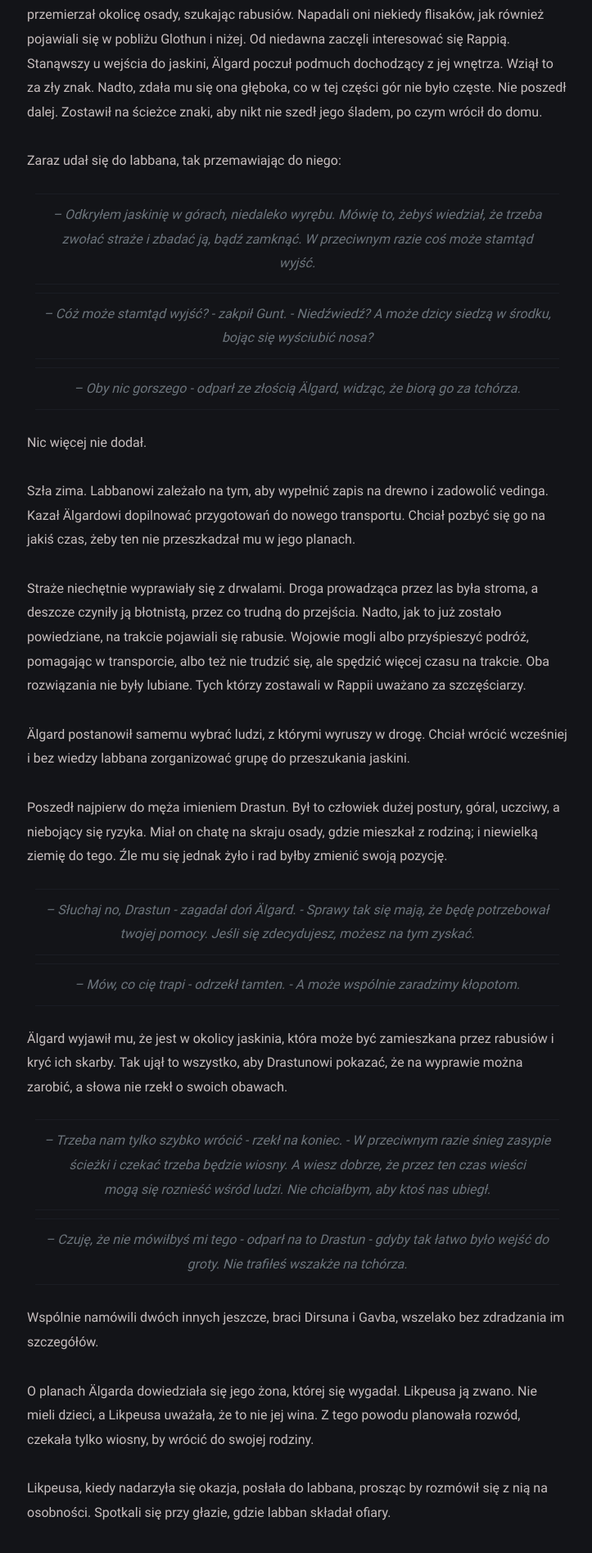
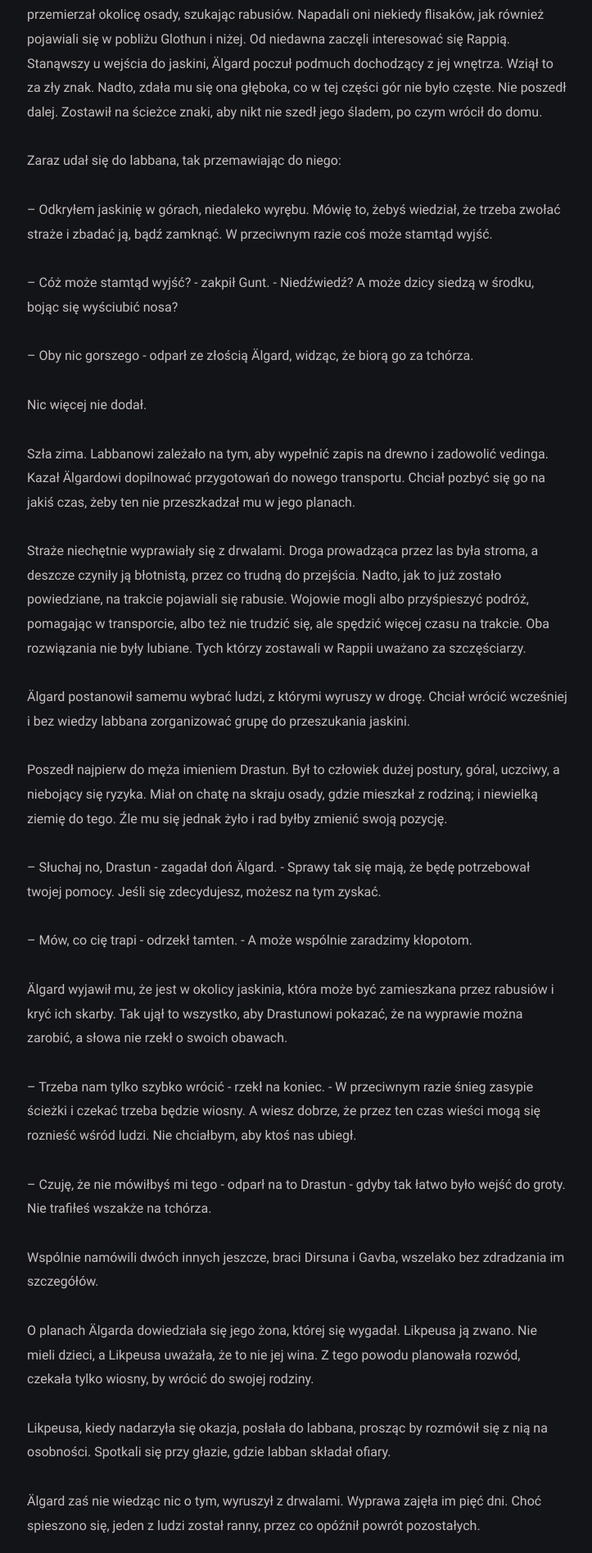
Before and after one commit to michalfoerster/michalfoerster.github.io, a Jekyll site: the page built from _posts/algard-i-vaitodre/2024-09-12-algard-i-vaitodre.md, in a window 1280 px wide. Shown: the part 925-2819 px from the top of the page at 82% size, without its empty margins (277-1000 px from the left). Built offline with Jekyll 4.4.1, drawn with Linux system fonts in a browser that asks for light colours.

```diff
--- a/_posts/algard-i-vaitodre/2024-09-12-algard-i-vaitodre.md
+++ b/_posts/algard-i-vaitodre/2024-09-12-algard-i-vaitodre.md
@@ -18,11 +18,11 @@ On to pierwszy trafił na ścieżkę prowadzącą do jaskini Rhukastar. Stało s
 
 Zaraz udał się do labbana, tak przemawiając do niego:
 
-> – Odkryłem jaskinię w górach, niedaleko wyrębu. Mówię to, żebyś wiedział, że trzeba zwołać straże i zbadać ją, bądź zamknąć. W przeciwnym razie coś może stamtąd wyjść.
+– Odkryłem jaskinię w górach, niedaleko wyrębu. Mówię to, żebyś wiedział, że trzeba zwołać straże i zbadać ją, bądź zamknąć. W przeciwnym razie coś może stamtąd wyjść.
 
-> – Cóż może stamtąd wyjść? - zakpił Gunt. - Niedźwiedź? A może dzicy siedzą w środku, bojąc się wyściubić nosa?
+– Cóż może stamtąd wyjść? - zakpił Gunt. - Niedźwiedź? A może dzicy siedzą w środku, bojąc się wyściubić nosa?
 
-> – Oby nic gorszego - odparł ze złością Älgard, widząc, że biorą go za tchórza.
+– Oby nic gorszego - odparł ze złością Älgard, widząc, że biorą go za tchórza.
 
 Nic więcej nie dodał.
 
@@ -34,15 +34,15 @@ Straże niechętnie wyprawiały się z drwalami. Droga prowadząca przez las by
 
 Poszedł najpierw do męża imieniem Drastun. Był to człowiek dużej postury, góral, uczciwy, a niebojący się ryzyka. Miał on chatę na skraju osady, gdzie mieszkał z rodziną; i niewielką ziemię do tego. Źle mu się jednak żyło i rad byłby zmienić swoją pozycję.
 
-> – Słuchaj no, Drastun - zagadał doń Älgard. - Sprawy tak się mają, że będę potrzebował twojej pomocy. Jeśli się zdecydujesz, możesz na tym zyskać.
+– Słuchaj no, Drastun - zagadał doń Älgard. - Sprawy tak się mają, że będę potrzebował twojej pomocy. Jeśli się zdecydujesz, możesz na tym zyskać.
 
-> – Mów, co cię trapi - odrzekł tamten. - A może wspólnie zaradzimy kłopotom.
+– Mów, co cię trapi - odrzekł tamten. - A może wspólnie zaradzimy kłopotom.
 
 Älgard wyjawił mu, że jest w okolicy jaskinia, która może być zamieszkana przez rabusiów i kryć ich skarby. Tak ujął to wszystko, aby Drastunowi pokazać, że na wyprawie można zarobić, a słowa nie rzekł o swoich obawach.
 
-> – Trzeba nam tylko szybko wrócić - rzekł na koniec. - W przeciwnym razie śnieg zasypie ścieżki i czekać trzeba będzie wiosny. A wiesz dobrze, że przez ten czas wieści mogą się roznieść wśród ludzi. Nie chciałbym, aby ktoś nas ubiegł.
+– Trzeba nam tylko szybko wrócić - rzekł na koniec. - W przeciwnym razie śnieg zasypie ścieżki i czekać trzeba będzie wiosny. A wiesz dobrze, że przez ten czas wieści mogą się roznieść wśród ludzi. Nie chciałbym, aby ktoś nas ubiegł.
 
-> – Czuję, że nie mówiłbyś mi tego - odparł na to Drastun - gdyby tak łatwo było wejść do groty. Nie trafiłeś wszakże na tchórza.
+– Czuję, że nie mówiłbyś mi tego - odparł na to Drastun - gdyby tak łatwo było wejść do groty. Nie trafiłeś wszakże na tchórza.
 
 Wspólnie namówili dwóch innych jeszcze, braci Dirsuna i Gavba, wszelako bez zdradzania im szczegółów.
 
@@ -56,7 +56,7 @@ Gunt, który też liczył na łupy, chciał ubiec Älgarda. Wziął sobie trzech
 
 Znalazłszy się przed jaskinią, tak Gunt rzekł do swoich ludzi:
 
-> – Jeśli siedzi tam jaki niedźwiedź, przepędzimy go ogniem. Stańcie tylko dzielnie, a nie bójcie się niczego.
+– Jeśli siedzi tam jaki niedźwiedź, przepędzimy go ogniem. Stańcie tylko dzielnie, a nie bójcie się niczego.
 
 Kazał zatem rozpalić ognisko u wejścia do groty, a potem rzucać rozpalone żagwie do jej wnętrza, licząc że w ten sposób wykurzy niedźwiedzia. Lecz wtem donośny ryk wydobył się z Rhukastar. Był tak silny, że zgasił nie tylko żagwie, ale i ognisko. Ludzie rozbiegli się po lesie, a niektórzy ze strachu stali się jakby bezrozumni.
 
@@ -68,11 +68,11 @@ Ci, którzy przeżyli, jęli szykować się do ucieczki. Nikt wszakże ze stra
 
 Gunt był wśród tych, którzy bali się wyjść na zewnątrz. Nie chciał ani rozmawiać z ludźmi, ani składać ofiar. Im usilniej dopominano się jego pomocy, tym bardziej krył się po kątach. Aż wreszcie wojowie siłą wyciągnęli go na podwórzec.
 
-> – Jeżeli nie chcesz słowa powiedzieć, zrezygnuj ze stanowiska - powiedział jeden z nich. - Niech kto inny przejmie władzę i postanowi, co robić.
+– Jeżeli nie chcesz słowa powiedzieć, zrezygnuj ze stanowiska - powiedział jeden z nich. - Niech kto inny przejmie władzę i postanowi, co robić.
 
 Mówił to mąż imieniem Divil, którego już wcześniej labban podejrzewał, że chętnie znalazłby się na jego miejscu. Przeto tak mu odpowiedział, mimo strachu, który ściskał mu wnętrzności:
 
-> – Zamilknij, Divilu. Dobrze wiem, co knujesz. Masz serce węża, skore do zdrady. Wyrzucili cię ze straży vedinga, boś zostawił towarzysza w walce. Tyleś wart!
+– Zamilknij, Divilu. Dobrze wiem, co knujesz. Masz serce węża, skore do zdrady. Wyrzucili cię ze straży vedinga, boś zostawił towarzysza w walce. Tyleś wart!
 
 Divil zaraz chciał rzucić się na labbana, zatrzymano go jednak. Na tym sprawa się skończyła, Gunt zaś nic więcej nie powiedział. Widząc, że nic nie wskórają, zaczęto radzić bez niego. Jedni mówili, że trzeba wyprowadzić ludzi z osady, inni zaś, żeby okopać się i kiedy potwór przyjdzie, zarzucić go pociskami, póki nie wyzionie ducha. W to wszakże mało kto wierzył. Widziano bowiem ciała i nikt nie wątpił, że nieprzyjaciela nie można łatwo pokonać.
 
@@ -81,35 +81,32 @@ Tak minęła większa część dnia. Kilku drwali uciekło, lecz większość ba
 ## Rozdział drugi
 Byli zaś dzicy, wiłowie, którzy mieszkali opodal, w ukrytej dolinie. Vudran zwała się niewiasta, która im przewodziła. Zaślubiona była dzikiemu imieniem Sasnir, który był myśliwym. On to pierwszy spośród swojego ludu ujrzał Girmigarsa sunącego przez las. Ruszył więc zaraz, by ostrzec pozostałych.
 
-*Girmigars opuścił leże,*
-
-*Krwi żądny krąży wśród ludzi.*
-
-*Mężowie opór chcą stawiać,*
-
-*Lecz do Bedubnis zmierzają.*
+*Girmigars opuścił leże,*<br>
+*Krwi żądny krąży wśród ludzi.*<br>
+*Mężowie opór chcą stawiać,*<br>
+*Lecz do Bedubnis zmierzają.*<br>
 
 Takie słowa wyrzekł Sasnir. Posłuchali go dzicy. Zebrawszy swój dobytek, zbiegli z doliny, kierując się ku wrzosowiskom Silirte. Kiedy wszak przyszło do Vudran, ta nie zgodziła się na ucieczkę:
 
-> – Widziałam w lesie glevanerów.
+– Widziałam w lesie glevanerów.
 
 Tak bowiem ona i jej lud nazywali ludzi z północy.
 
-> – To się zgadza - zgodził się Sasnir. - Lecz oni wybrali już swój los. Nie możemy nic uczynić, aby go zmienić, czy choćby poprawić. Nie ma też wśród nas kalvedarów.
+– To się zgadza - zgodził się Sasnir. - Lecz oni wybrali już swój los. Nie możemy nic uczynić, aby go zmienić, czy choćby poprawić. Nie ma też wśród nas kalvedarów.
 
 To rzekłszy, jął szykować się do drogi. Była zaś dolina między górami, gdzie rozlewał się staw Galaurs. Vudran udała się w tamto miejsce, nie mówiąc o tym Sasnirowi. Stanąwszy nad brzegami Galaursa, zaniosła modły w języku dzikich. Odpowiedział na nie stolim żyjący w wodach stawu.
 
-> – Dlaczego nie odeszłaś, jak pozostali? - zapytał. - Girmigars zabije wszystkich. Tak żądza złota doprowadzi ich do zguby.
+– Dlaczego nie odeszłaś, jak pozostali? - zapytał. - Girmigars zabije wszystkich. Tak żądza złota doprowadzi ich do zguby.
 
-> – Ojcze Galaursu, czy nie możesz go pokonać? - odpowiedziała dziewczyna.
+– Ojcze Galaursu, czy nie możesz go pokonać? - odpowiedziała dziewczyna.
 
-> – Przybyłem tu, kiedy góry były jeszcze młode - rzekł stolim. - I pozostanę, póki nie przeminą. Takie jest moje przeznaczenie, nie inne.
+– Przybyłem tu, kiedy góry były jeszcze młode - rzekł stolim. - I pozostanę, póki nie przeminą. Takie jest moje przeznaczenie, nie inne.
 
 Vudran nie przelękła się wszakże słów olbrzyma.
 
-> – Ojcze - rzekła znowu. - Od kiedy nasi przodkowie przybyli na te ziemie, ty i twój lud byliście nam przyjaciółmi.
+– Ojcze - rzekła znowu. - Od kiedy nasi przodkowie przybyli na te ziemie, ty i twój lud byliście nam przyjaciółmi.
 
-> – Do ciebie należy wybór, dziecino. Jeżeli tego pragniesz, oto moja pomoc.
+– Do ciebie należy wybór, dziecino. Jeżeli tego pragniesz, oto moja pomoc.
 
 Stolim sięgnął głęboko ku otchłani stawu, skąd wydobył ostrze z latrisu. Płonęło ono ogniem równie mocnym, co blask słońca. Olbrzym położył latris na głazie tuż przed dziewczyną. Ten pękł od gorąca na dwoje. Dlatego ludzie nazywają teraz to miejsce teraz Drastabs Dalmun.
 
@@ -134,13 +131,10 @@ Ludziom zdało się, że dziewczyna niesie gwiazdę w rękach, tak silny był b
 
 Widząc broń, która mogła zadać mu ranę, Girmigars wyrzekł następujące słowa:
 
-*Śmierć niesie córka Hilima*
-
-*W kamieniu, co z krwi pochodzi*
-
-*Stolima. Lecz sama zginie*
-
-*Jeśli zbawić chce śmiertelnych.*
+*Śmierć niesie córka Hilima*<br>
+*W kamieniu, co z krwi pochodzi*<br>
+*Stolima. Lecz sama zginie*<br>
+*Jeśli zbawić chce śmiertelnych.*<br>
 
 Girmigars sięgnął ku Vudran łapą, chcąc trafić ją w oko. Chybił jednak i przeciął jej lice. Vudran upadła. Gdy ten stanął nad nią, by zadać jej śmierć, wraziła ostrze pod pachę potwora. Dosięgła serca. Tak zginął.
 
@@ -155,17 +149,17 @@ Sasnir zapłakał gorzko. Nadal klęcząc z Vudran w ramionach, zaśpiewał na j
 
 Po tym wszystkim ludzie opuścili Rappię, udając się do położonych niżej stacji i osad. Nikt nie chciał też sprawdzać, co znajdowało się w jaskini, aby czasem nie natknąć się na co gorszego. Älgard poszedł do labbana i wobec innych oskarżył go o spowodowanie całego nieszczęścia.
 
-> – Nie myśl sobie, że nie poniesiesz kary - rzekł do niego. - Veding dowie się, coś zrobił i jak postąpiłeś z powierzonymi ci ludźmi.
+– Nie myśl sobie, że nie poniesiesz kary - rzekł do niego. - Veding dowie się, coś zrobił i jak postąpiłeś z powierzonymi ci ludźmi.
 
 Älgard planował bowiem udać się na wiosnę do vedinga i przedstawić mu wszystkie postępki labbana, a zwłaszcza śmierć Drastuna. Gunt przeląkł się tych słów, niczego wszakże nie dał znać po sobie.
 
-> – Dobrze wiem, jak się mają sprawy - odparł Älgardowi. - I za kogo cię tam uważają. Nic nie wskórasz na dworze, a tylko napytasz sobie biedy.
+– Dobrze wiem, jak się mają sprawy - odparł Älgardowi. - I za kogo cię tam uważają. Nic nie wskórasz na dworze, a tylko napytasz sobie biedy.
 
-> – Zobaczymy - powiedział tamten. - Możesz być jednak pewien, że sprawy tak nie zostawię.
+– Zobaczymy - powiedział tamten. - Możesz być jednak pewien, że sprawy tak nie zostawię.
 
 Świadkiem rozmowy był Divil. Zaproponował Älgardowi, aby rozprawić się z Guntem na miejscu. Ten nie chciał się zgodzić. Dokuczała mu rana, a poza tym chciał wszystko załatwić zgodnie z prawem.
 
-> – Veding siedzi za górami - stwierdził Divil. - Nie pomoże ci, gdy przyjdzie co do czego.
+– Veding siedzi za górami - stwierdził Divil. - Nie pomoże ci, gdy przyjdzie co do czego.
 
 Strażnicy zostali w osadzie, żeby pomóc w ostatnim transporcie przed zimą. Żaden z drwali nie chciał dłużej pracować w Rappii, niewolnych zaś było zbyt mało i nie znali się na robocie. Sprawę postanowiono przekazać vedingowi.
 
@@ -173,13 +167,13 @@ Strażnicy zostali w osadzie, żeby pomóc w ostatnim transporcie przed zimą.
 
 Likpeusa stwierdziła, że chętnie będzie towarzyszyć mężowi:
 
-> – I mnie tu nic nie trzyma. Weź tylko ze sobą jakiś dowód na śmierć Girmigarsa, a może veding wynagrodzi ci za ten czyn.
+– I mnie tu nic nie trzyma. Weź tylko ze sobą jakiś dowód na śmierć Girmigarsa, a może veding wynagrodzi ci za ten czyn.
 
-> – Nie chcę kłamać w tej sprawie - odparł na to Älgard. - Dość już mam zła, do którego doszło. Najbardziej boli mnie, że tamta kobieta zginęła za nas bez słowa. Myśmy zaś zabili jej towarzysza.
+– Nie chcę kłamać w tej sprawie - odparł na to Älgard. - Dość już mam zła, do którego doszło. Najbardziej boli mnie, że tamta kobieta zginęła za nas bez słowa. Myśmy zaś zabili jej towarzysza.
 
 Na to Likpeusa:
 
-> – Nie powinieneś się tym martwić. Dzicy nie żyją jak ludzie i nigdy nie będziemy mieli z nimi nic wspólnego. Czyż król nie wygnał ich precz z Lingvaru?
+– Nie powinieneś się tym martwić. Dzicy nie żyją jak ludzie i nigdy nie będziemy mieli z nimi nic wspólnego. Czyż król nie wygnał ich precz z Lingvaru?
 
 Älgard z ciężkim sercem poszedł spać. W nocy Likpeusa przyrządziła wywar, który podała mężowi następnego dnia. Wypił, myśląc, że to lekarstwo na ranę zadaną mu przez potwora. Jakiś czas później zmarł, co bardzo ucieszyło labbana.
 
@@ -187,7 +181,7 @@ Likpeusa poszła zatem do Gunta, żeby namówić go na wyprawę do Rhukastar. Te
 
 Tymczasem przygotował sobie dół z solą, gdzie wrzucił łeb Girmigarsa. Na wiosnę, kiedy droga przez góry stała się przejezdna, wziął Gunt łeb i zawiózł do vedinga. Ten zdumiał się opowieścią, lecz nie chciał dać wiary, że to pod wodzą labbana zgładzono bestię. Nagrodził labbana i trzymał go blisko. Dopiero Divil jakiś czas później doniósł, co naprawdę się stało, a także o tym jak postąpił Älgard. Słysząc to veding wezwał labbana, by ten wytłumaczył się przed nim.
 
-> – Masz jego słowo przeciw mojemu, panie - odrzekł na to Gunt. - Gdyby było jak Divil twierdzi, czy nie powinienem był zgładzić Älgarda? A jednak nic mu nie zrobiłem i gdyby nie pochorował się, stałby tu dziś przed tobą. I czy nie ja przyniosłem ci głowę Girmigarsa?
+– Masz jego słowo przeciw mojemu, panie - odrzekł na to Gunt. - Gdyby było jak Divil twierdzi, czy nie powinienem był zgładzić Älgarda? A jednak nic mu nie zrobiłem i gdyby nie pochorował się, stałby tu dziś przed tobą. I czy nie ja przyniosłem ci głowę Girmigarsa?
 
 Tak wykpił się z wszystkich oskarżeń. Później gdy minął rok, poprosił labban o zwolnienie z dworu, na co veding się zgodził. Osiadł na pogórzu, na ziemiach za lasem Dusin i tam żył do późnej starości. Z jego rodu pochodził Survaban.
 
```
